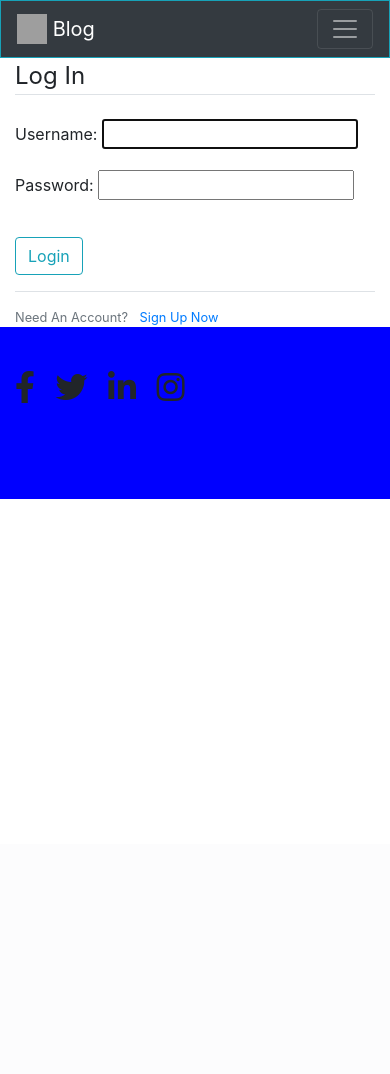
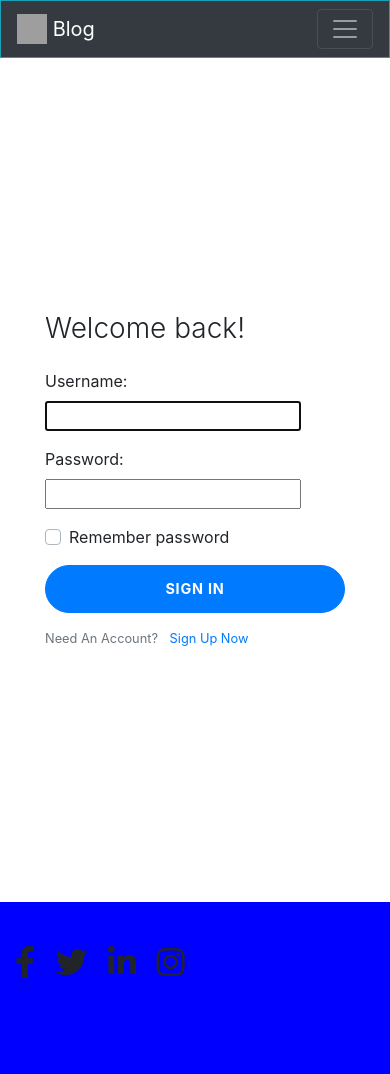
Before and after one commit to vickyjnv/vignanblogpost, a Django app: page /login/ in a window 390 px wide. Before the commit the page ends 844 px from the top, so only its background shows below. Run offline with Django 3.2, Linux system fonts and the light colour scheme; some libraries are stand-ins or nearby versions; grey boxes are pictures that could not be loaded.

Commit message:
Update login.html

```diff
--- a/templates/post/login.html
+++ b/templates/post/login.html
@@ -1,20 +1,162 @@
 {% extends "post/header.html" %}
 {% block content %}
-    <div class="content-section">
+<div class="container-fluid">
+    <div class="row no-gutter">
+      <div class="d-none d-md-flex col-md-4 col-lg-6 bg-image"></div>
+      <div class="col-md-8 col-lg-6">
+        <div class="login d-flex align-items-center py-5">
+          <div class="container">
+            <div class="row">
+              <div class="col-md-9 col-lg-8 mx-auto">
+                <h3 class="login-heading mb-4">Welcome back!</h3>
                 <form method="POST">
                     {% csrf_token %}
-            <fieldset class="form-group">
-                <legend class="border-bottom mb-4">Log In</legend>
                     {{ form.as_p }}
-            </fieldset>
-            <div class="form-group">
-                <button class="btn btn-outline-info" type="submit">Login</button>
+                  <div class="custom-control custom-checkbox mb-3">
+                    <input type="checkbox" class="custom-control-input" id="customCheck1">
+                    <label class="custom-control-label" for="customCheck1">Remember password</label>
                   </div>
+                  <button class="btn btn-lg btn-primary btn-block btn-login text-uppercase font-weight-bold mb-2" type="submit">Sign in</button>
+                  <!-- <div class="text-center">
+                    <a class="small" href="#" >Forgot password?</a></div> -->
                 </form>
-        <div class="border-top pt-3">
                 <small class="text-muted">
                     Need An Account? <a class="ml-2" href="{% url 'register' %}">Sign Up Now</a>
                 </small>
               </div>
             </div>
+          </div>
+        </div>
+      </div>
+    </div>
+  </div>
+
+
+
+
+
+
+
+
+
+
+
+  <style>
+    :root {
+      --input-padding-x: 1.5rem;
+      --input-padding-y: 0.75rem;
+    }
+
+    .login,
+    .image {
+      min-height: 100vh;
+    }
+
+    .bg-image {
+      background-image: url('https://source.unsplash.com/WEQbe2jBg40/600x1200');
+      background-size: cover;
+      background-position: center;
+    }
+
+    .login-heading {
+      font-weight: 300;
+    }
+
+    .btn-login {
+      font-size: 0.9rem;
+      letter-spacing: 0.05rem;
+      padding: 0.75rem 1rem;
+      border-radius: 2rem;
+    }
+
+    .form-label-group {
+      position: relative;
+      margin-bottom: 1rem;
+    }
+
+    .form-label-group>input,
+    .form-label-group>label {
+      padding: var(--input-padding-y) var(--input-padding-x);
+      height: auto;
+      border-radius: 2rem;
+    }
+
+    .form-label-group>label {
+      position: absolute;
+      top: 0;
+      left: 0;
+      display: block;
+      width: 100%;
+      margin-bottom: 0;
+      /* Override default `<label>` margin */
+      line-height: 1.5;
+      color: #495057;
+      cursor: text;
+      /* Match the input under the label */
+      border: 1px solid transparent;
+      border-radius: .25rem;
+      transition: all .1s ease-in-out;
+    }
+
+    .form-label-group input::-webkit-input-placeholder {
+      color: transparent;
+    }
+
+    .form-label-group input:-ms-input-placeholder {
+      color: transparent;
+    }
+
+    .form-label-group input::-ms-input-placeholder {
+      color: transparent;
+    }
+
+    .form-label-group input::-moz-placeholder {
+      color: transparent;
+    }
+
+    .form-label-group input::placeholder {
+      color: transparent;
+    }
+
+    .form-label-group input:not(:placeholder-shown) {
+      padding-top: calc(var(--input-padding-y) + var(--input-padding-y) * (2 / 3));
+      padding-bottom: calc(var(--input-padding-y) / 3);
+    }
+
+    .form-label-group input:not(:placeholder-shown)~label {
+      padding-top: calc(var(--input-padding-y) / 3);
+      padding-bottom: calc(var(--input-padding-y) / 3);
+      font-size: 12px;
+      color: #777;
+    }
+
+    /* Fallback for Edge
+    -------------------------------------------------- */
+
+    @supports (-ms-ime-align: auto) {
+      .form-label-group>label {
+        display: none;
+      }
+      .form-label-group input::-ms-input-placeholder {
+        color: #777;
+      }
+    }
+
+    /* Fallback for IE
+    -------------------------------------------------- */
+
+    @media all and (-ms-high-contrast: none),
+    (-ms-high-contrast: active) {
+      .form-label-group>label {
+        display: none;
+      }
+      .form-label-group input:-ms-input-placeholder {
+        color: #777;
+      }
+    }
+    </style>
+
+
+
+
 {% endblock %}
```
Lines whose indentation alone changed are shown as unchanged.
